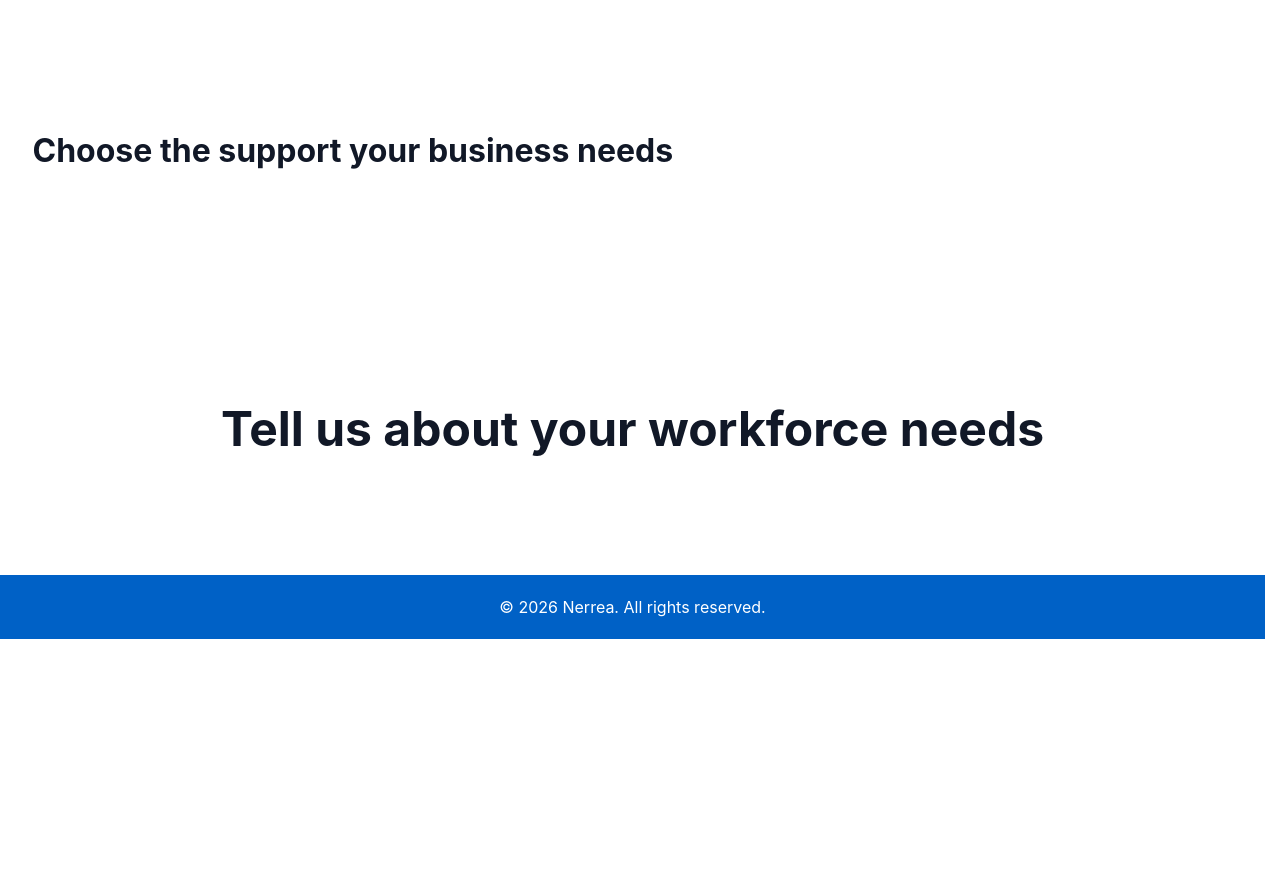
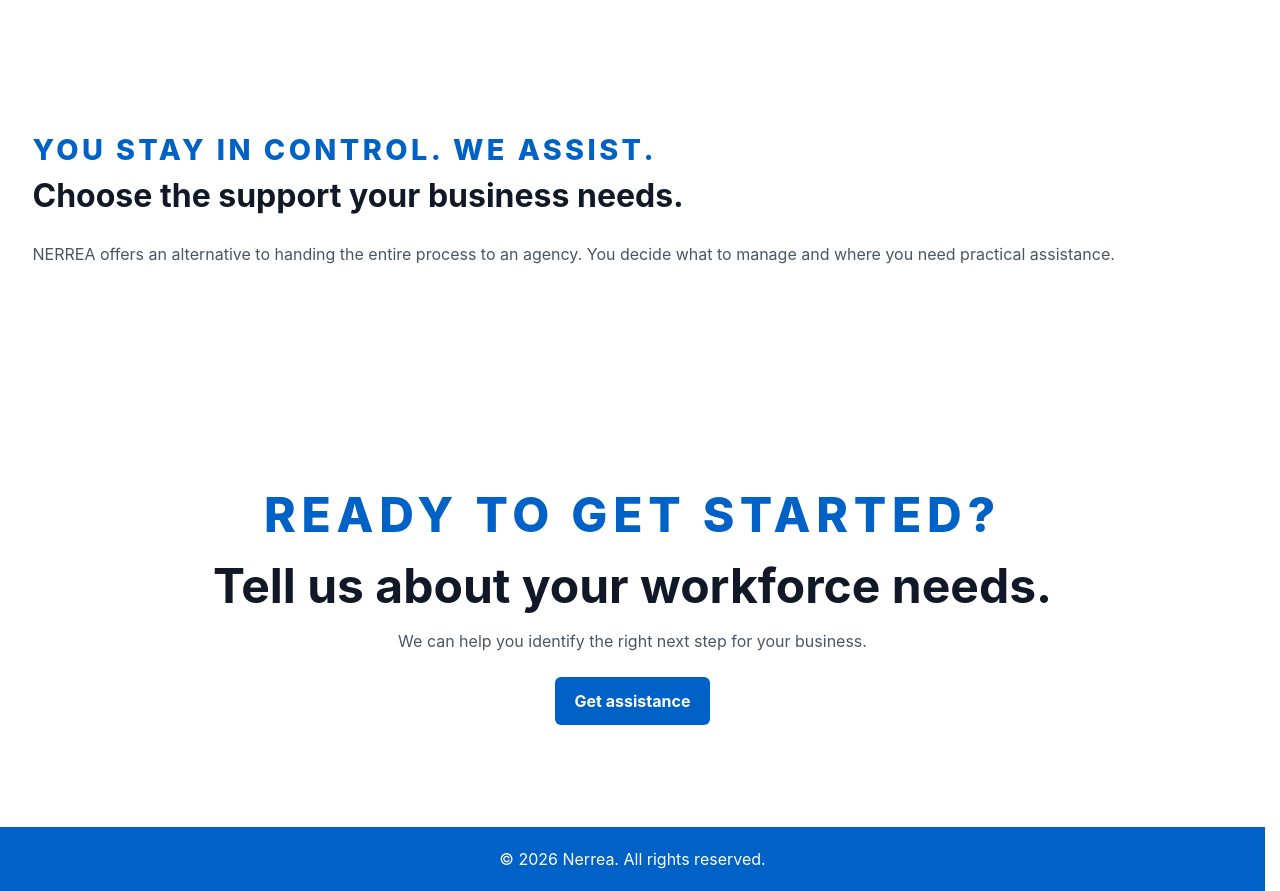
Before and after one commit to roberth6060/nerrea-website, a React (Vite) app: page /workforce in a window 1280 px wide. Shown: the part 2820-3711 px from the top of the page. Before the commit the page ends 3459 px from the top, so only its background shows below. Built offline with nearby package versions, Linux system fonts and the light colour scheme.

Commit message:
finish structure for workforce page

```diff
--- a/src/pages/Workforce/Workforce.tsx
+++ b/src/pages/Workforce/Workforce.tsx
@@ -9,6 +9,7 @@ import rentWorkerImage from "../../assets/images/workforce/Rent-a-Worker.jpg";
 import {
   CallToActionSection,
   PageContainer,
+  PrimaryButton,
   Section,
   SectionEyebrow,
   ServiceGrid,
@@ -148,11 +149,20 @@ const Workforce = () => {
       </ProcessBand>
 
       <ControlSection>
-        <h2>Choose the support your business needs</h2>
+        <SectionEyebrow>You stay in control. We assist.</SectionEyebrow>
+        <h2>Choose the support your business needs.</h2>
+        <p>
+          NERREA offers an alternative to handing the entire process to an
+          agency. You decide what to manage and where you need practical
+          assistance.
+        </p>
       </ControlSection>
 
       <CallToActionSection>
-        <h2>Tell us about your workforce needs</h2>
+        <SectionEyebrow>Ready to get started?</SectionEyebrow>
+        <h2>Tell us about your workforce needs.</h2>
+        <p>We can help you identify the right next step for your business.</p>
+        <PrimaryButton href="/contact">Get assistance</PrimaryButton>
       </CallToActionSection>
     </PageContainer>
   );
```
